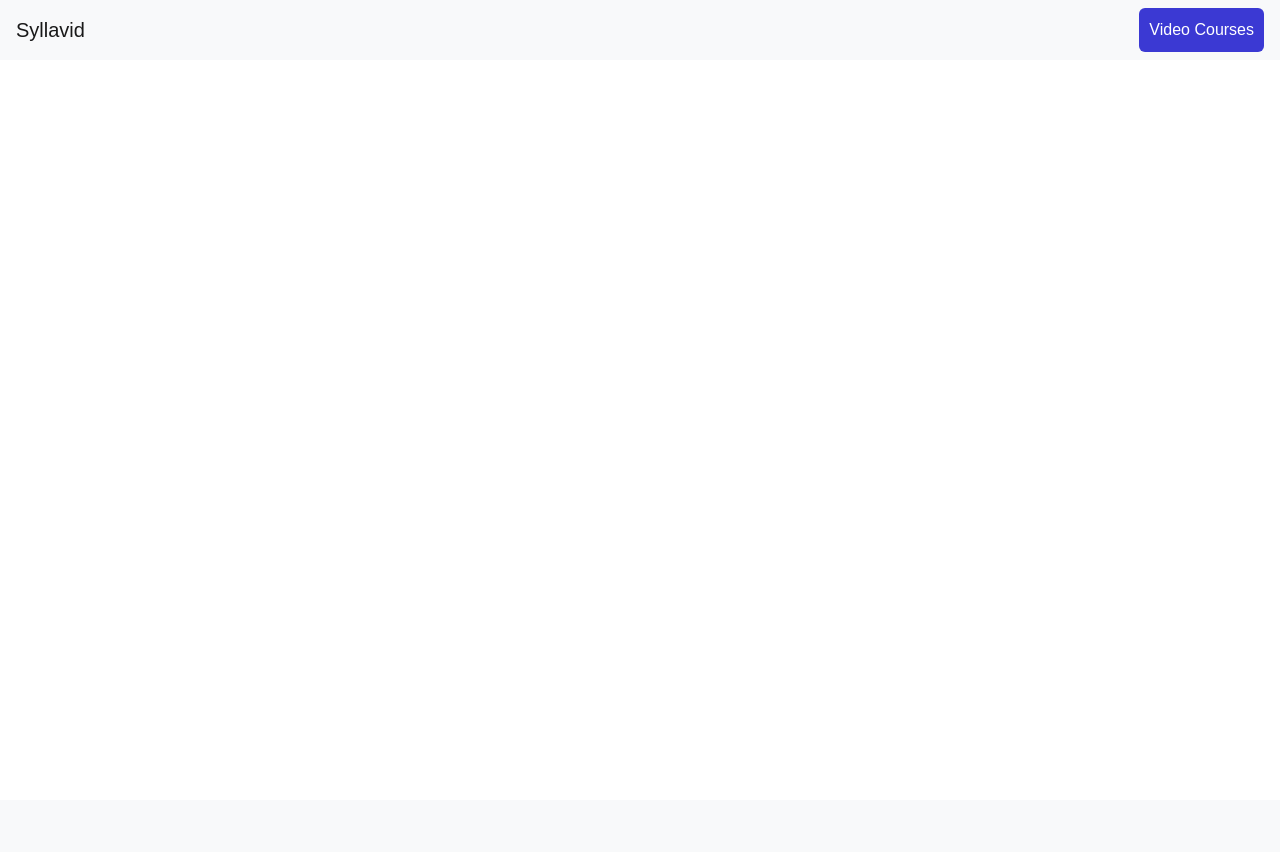
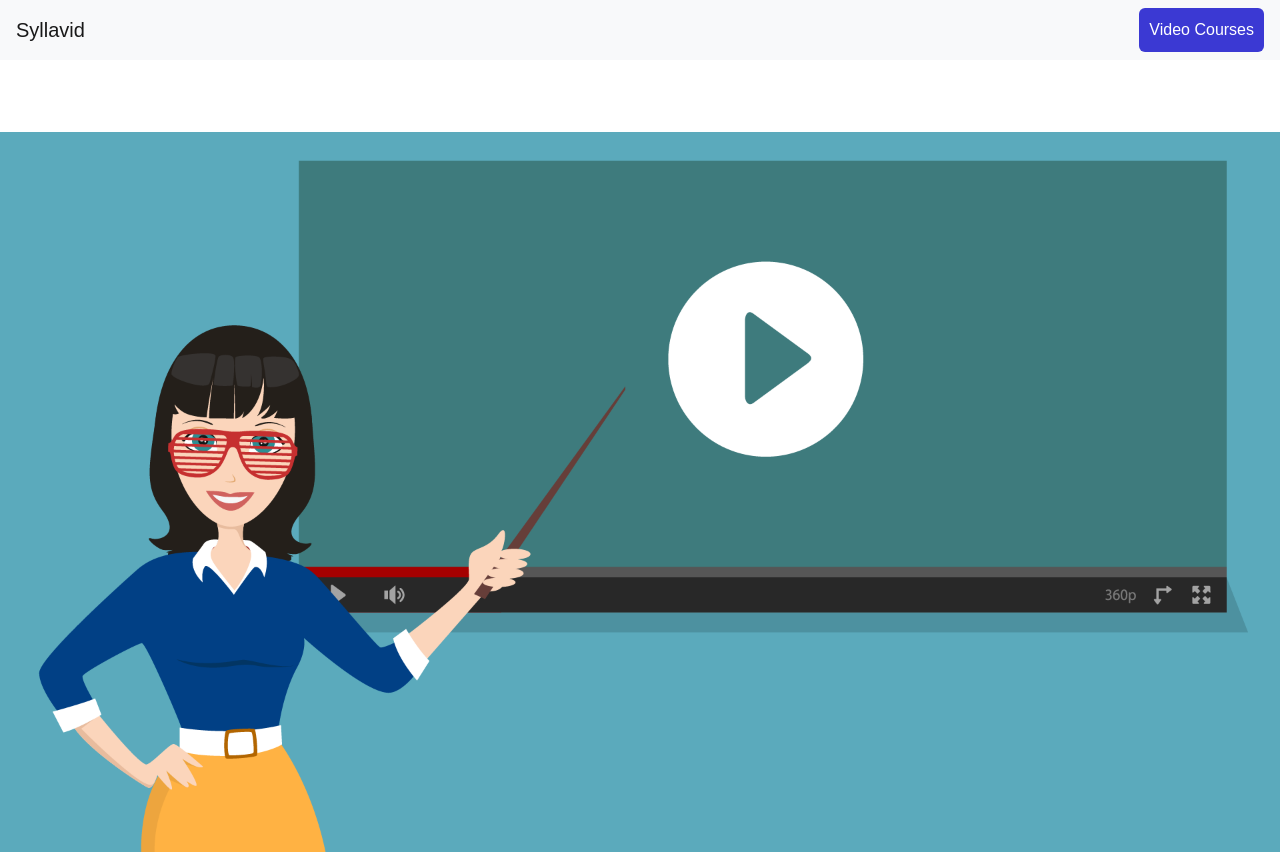
Before and after one commit to christophergeiger3/Syllavid, a PHP site: page / in a window 1280 px wide. Before the commit the page ends 52 px from the top, so only its background shows below. Run offline with PHP 8.4, Linux system fonts and the light colour scheme.

Commit message:
Added main site image

```diff
--- a/index.html
+++ b/index.html
@@ -16,5 +16,7 @@
         <a class="navbar-brand" href="#">Syllavid</a>
         <button class="courses-button">Video Courses</button>
       </nav>
+      <br></br>
+        <img src="img/teacher-01.png" class="mx-auto d-block" />
     </body>
 </html>
--- a/stylesheet.css
+++ b/stylesheet.css
@@ -2,6 +2,12 @@ body
 {
     font-size: 24px;
     font-family: Arial, Helvetica, sans-serif;
+}
+
+img {
+  display: block;
+  max-width: 100%;
+  height: auto;
 }
 
 .header-bar
```
Also changed, not shown: img/teacher-01.png (added).
